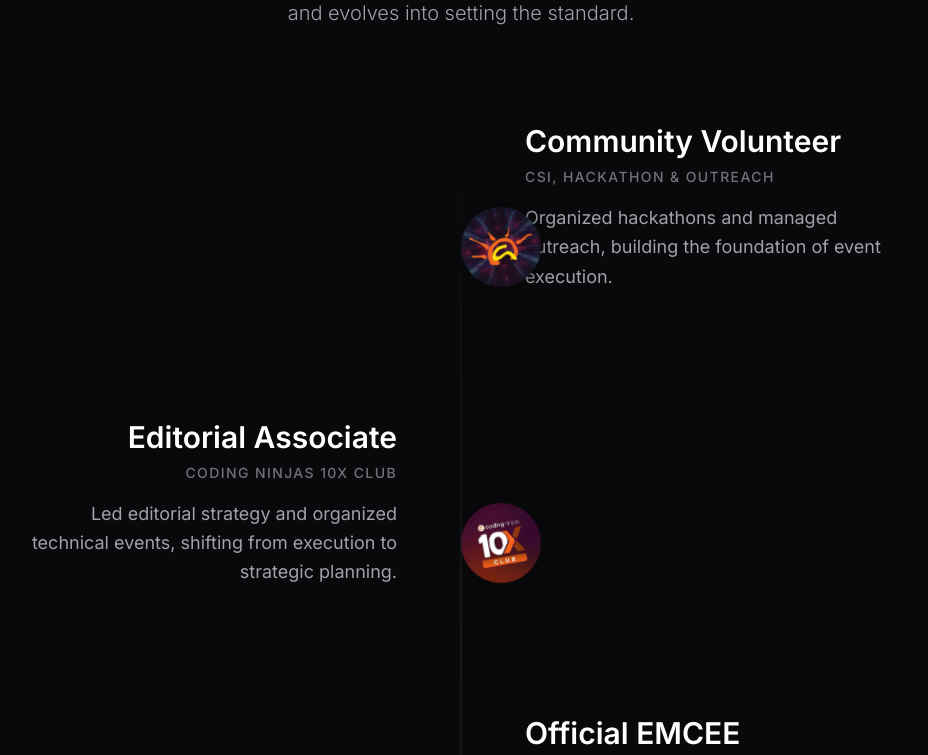
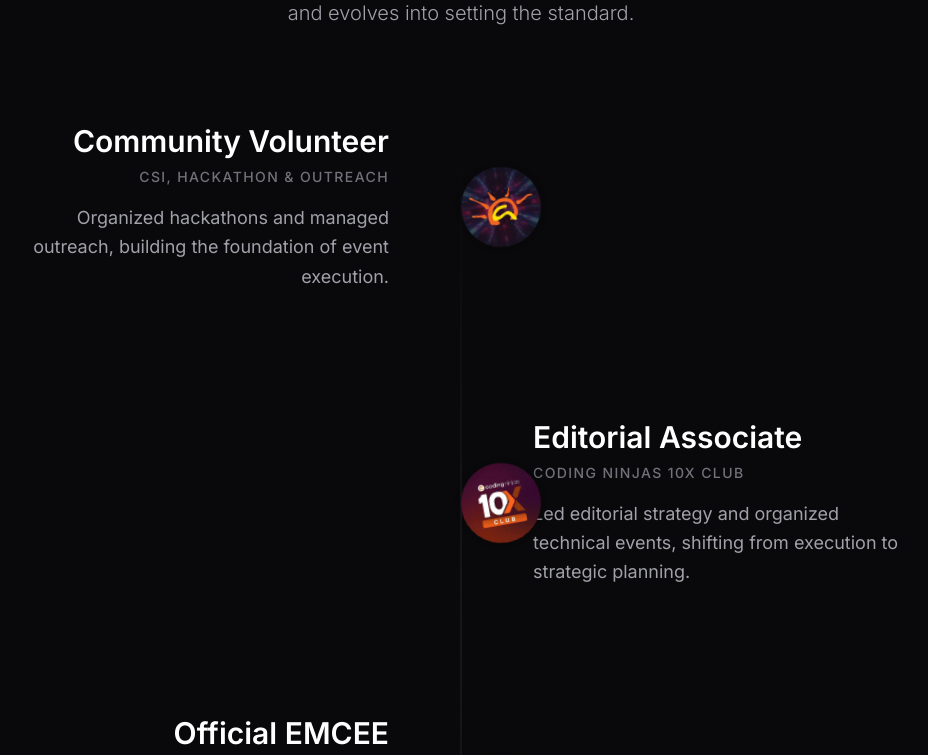
Before and after one commit to lak-is-law/scrollytelling-portfolio, a Next.js app: page / in a window 1280 px wide. Shown: the part 7120-7875 px from the top of the page, without its empty margins (179-1107 px from the left). Built offline with nearby package versions, Linux system fonts and the light colour scheme.

Commit message:
fix: refactor leadership layout mapping to enforce absolute structural alignment

```diff
--- a/src/components/Leadership.tsx
+++ b/src/components/Leadership.tsx
@@ -62,19 +62,32 @@ export default function Leadership() {
           <div className="absolute left-[28px] md:left-1/2 -translate-x-1/2 top-0 bottom-0 w-px bg-gradient-to-b from-transparent via-zinc-800 to-transparent z-20 pointer-events-none" />
 
           <div className="space-y-24 md:space-y-32">
-            {milestones.map((item, index) => (
+            {milestones.map((item, index) => {
+              const isEven = index % 2 === 0;
+              return (
                 <motion.div
                   key={index}
                   initial={{ opacity: 0, y: 50 }}
                   whileInView={{ opacity: 1, y: 0 }}
                   viewport={{ once: true, margin: "-100px" }}
                   transition={{ duration: 0.8, ease: "easeOut" }}
-                className={`relative flex flex-col md:flex-row gap-8 md:gap-16 items-start md:items-center ${index % 2 === 0 ? "md:flex-row-reverse" : ""}`}
+                  className="relative flex items-center w-full"
                 >
-                {/* Logo Node */}
+                  {/* Left Text Block */}
+                  <div className={`w-[calc(50%-40px)] pr-8 text-right ${isEven ? 'opacity-100' : 'opacity-0 hidden md:block'}`}>
+                    {isEven && (
+                      <>
+                        <h3 className="text-2xl md:text-3xl font-semibold text-white mb-2">{item.role}</h3>
+                        <p className="text-sm tracking-widest text-zinc-500 uppercase font-medium mb-4">{item.org}</p>
+                        <p className="text-zinc-400 text-lg leading-relaxed">{item.desc}</p>
+                      </>
+                    )}
+                  </div>
+
+                  {/* Logo Node - Absolutely Centered */}
                   <motion.div
                     style={{ rotate }}
-                  className="absolute left-[28px] md:left-1/2 top-0 md:top-1/2 w-14 h-14 md:w-20 md:h-20 rounded-full bg-transparent shadow-[0_0_20px_rgba(0,0,0,0.5)] -translate-x-1/2 md:-translate-y-1/2 z-10 overflow-hidden flex items-center justify-center cursor-default"
+                    className="absolute left-1/2 w-14 h-14 md:w-20 md:h-20 rounded-full bg-transparent shadow-[0_0_20px_rgba(0,0,0,0.5)] -translate-x-1/2 z-10 overflow-hidden flex items-center justify-center cursor-default"
                   >
                     <div className="relative w-full h-full" style={{ transform: `scale(${item.scale})`, transformOrigin: 'center' }}>
                       <Image
@@ -87,16 +100,20 @@ export default function Leadership() {
                     </div>
                   </motion.div>
 
-                {/* Text Node - pushed away from the axis to prevent overlap */}
-                <div className={`flex-1 w-full pl-20 ${index % 2 === 0 ? "md:pl-16 md:pr-0 md:text-left" : "md:pl-0 md:pr-16 md:text-right"}`}>
+                  {/* Right Text Block */}
+                  <div className={`w-[calc(50%-40px)] pl-8 ml-auto text-left ${!isEven ? 'opacity-100' : 'opacity-0 hidden md:block'}`}>
+                    {!isEven && (
+                      <>
                         <h3 className="text-2xl md:text-3xl font-semibold text-white mb-2">{item.role}</h3>
                         <p className="text-sm tracking-widest text-zinc-500 uppercase font-medium mb-4">{item.org}</p>
                         <p className="text-zinc-400 text-lg leading-relaxed">{item.desc}</p>
+                      </>
+                    )}
                   </div>
 
-                <div className="hidden md:block flex-1" />
                 </motion.div>
-            ))}
+              );
+            })}
           </div>
         </div>
       </div>
```
Lines whose indentation alone changed are shown as unchanged.
